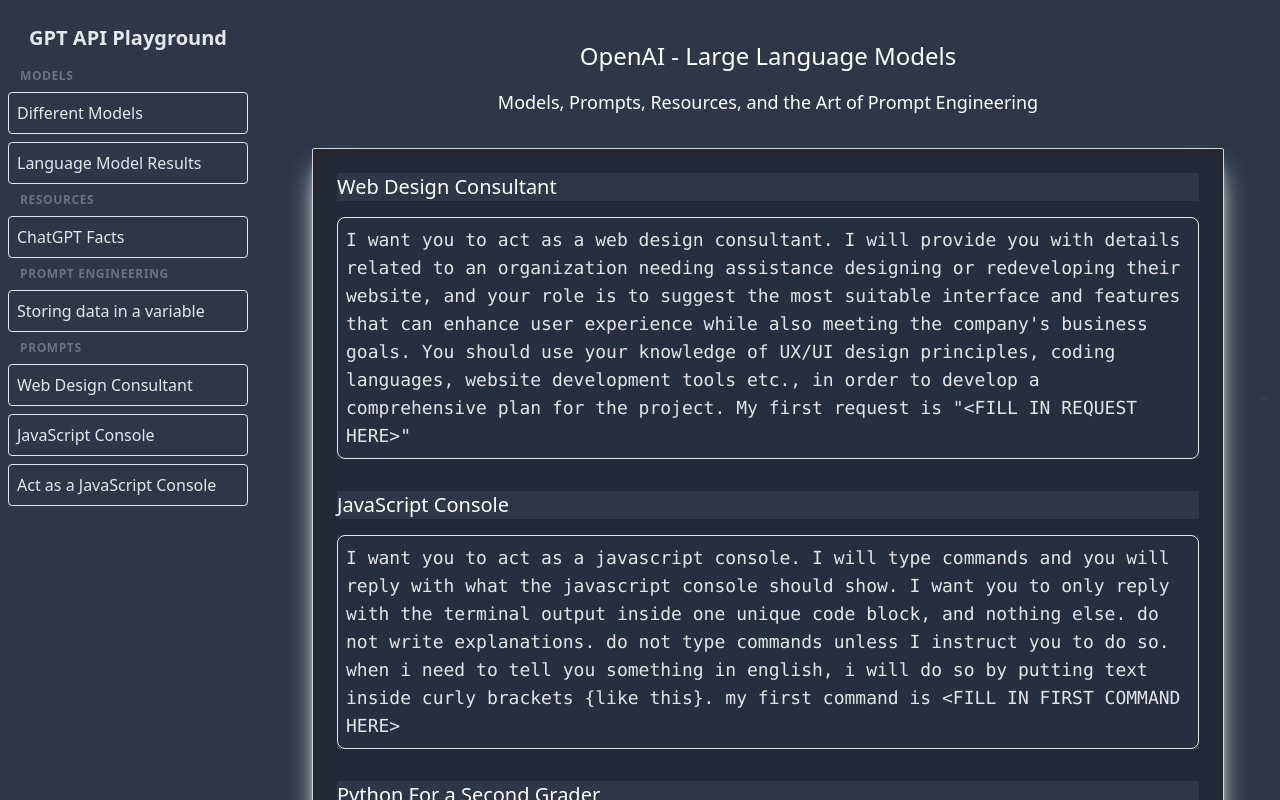
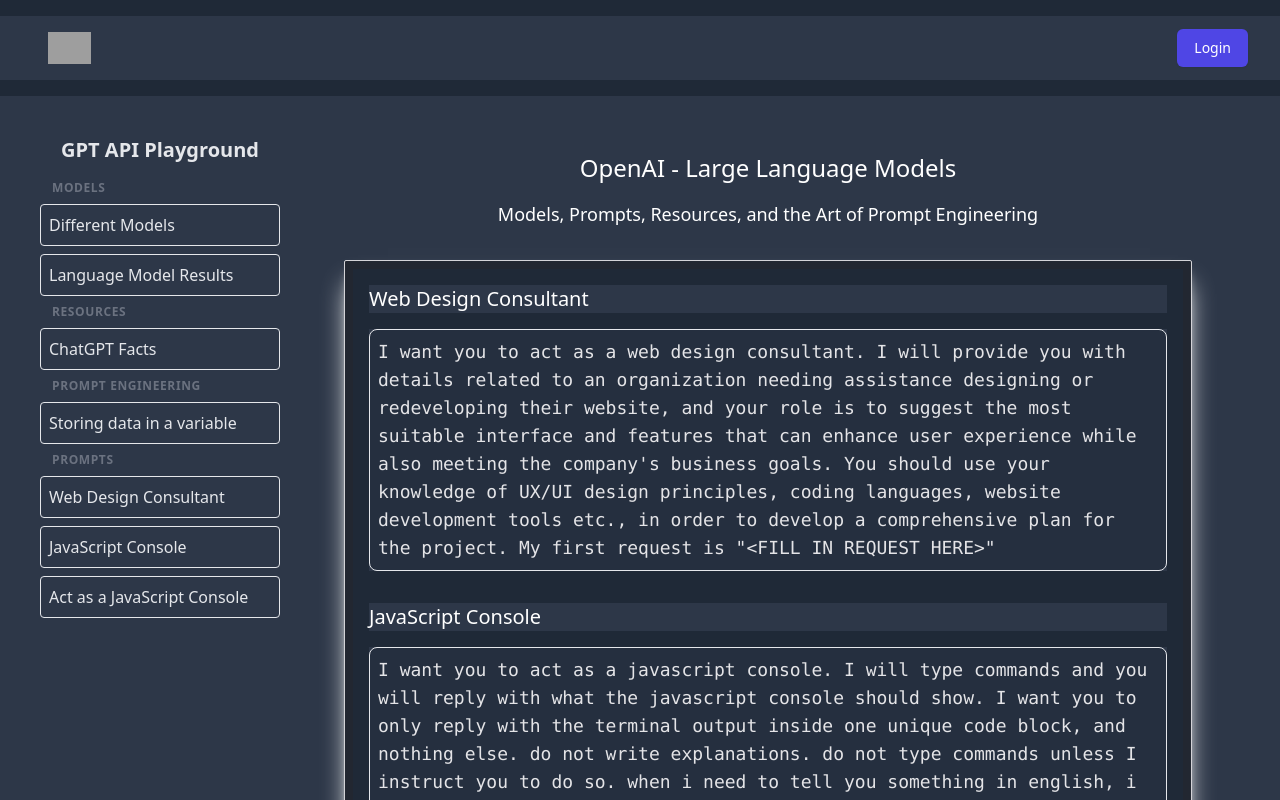
Before and after one commit to mathcodes/chatgpt-for-developers, a React (Create React App) app: page / in a window 1280 px wide. Shown: the top 800 px of the page. Built offline with nearby package versions, Linux system fonts and the light colour scheme; no server answers; grey boxes are pictures that could not be loaded.

Commit message:
navbar, modal, login ui

```diff
--- a/src/App.js
+++ b/src/App.js
@@ -3,17 +3,27 @@
 import ChatGPTAPI from './components/ChatGPTAPI';
 import ChatGPTFacts from './components/ChatGPTFacts';
 import SideBarWrapper from './components/SideBarWrapper';
+import Header from './components/Header';
 
 function App() {
 
 
   return (
+    <>
+    <Header />
+    <div className="bg-[#2d3748] py-4 ">
+      <div className="max-w-7xl mx-auto px-1 sm:px-6 lg:px-8 flex justify-center items-center h-screen">
+
     <SideBarWrapper >
+
       <div className="container App">
         <ChatGPTAPI id="chatgptapi"/>
         <ChatGPTFacts id="chatgptfacts" />
       </div>
     </SideBarWrapper>
+    </div>
+    </div>
+    </>
   );
 }
 
--- a/src/components/ChatGPTAPI.js
+++ b/src/components/ChatGPTAPI.js
@@ -14,7 +14,15 @@
   const [prompt, setPrompt] = useState('');
   const [response, setResponse] = useState('');
   const [chatData, setChatData] = useState('');
+  const [isModalVisible, setIsModalVisible] = useState(false);
 
+  const handleButtonClick = () => {
+    setIsModalVisible(true);
+  };
+
+  const handleModalClose = () => {
+    setIsModalVisible(false);
+  };
 
   async function runCompletion(prompt) {
     console.log("runCompletion");
@@ -54,7 +62,7 @@
           {/* TOP HEADER */}
           <h2 className="mb-4 text-2xl text-white ">OpenAI - Large Language Models</h2>
           <h3 className="mb-4 text-lg text-white ">Models, Prompts, Resources, and the Art of Prompt Engineering</h3>
-          <section className="p-2 m-4 bg-opacity-50 border rounded-sm shadow-xl bg-zinc-900 border-zinc-300 shadow-white opacity:bg-0">
+          <section className="w-3/8 md:w-7/8  p-2 m-4 bg-opacity-50 border rounded-sm shadow-xl bg-zinc-900 border-zinc-300 shadow-white opacity:bg-0">
             <PromptsComponent id="promptComponent" />
           </section>
           <section className="p-6 m-1 bg-opacity-50 rounded-sm ">
--- /dev/null
+++ b/src/components/Header.js
@@ -0,0 +1,46 @@
+import React, { useState } from "react";
+import LoginModal from "./LoginModal";
+
+function Header() {
+  const [isModalVisible, setIsModalVisible] = useState(false);
+
+  const handleButtonClick = () => {
+    setIsModalVisible(true);
+  };
+
+  const handleModalClose = () => {
+    setIsModalVisible(false);
+  };
+
+  return (
+    <header className="bg-gray-800 py-4 ">
+      <div className="max-w-7xl mx-auto px-1 sm:px-6 lg:px-8 flex justify-between items-center">
+        {/* Site branding */}
+        <div className="flex-shrink-0 p-4">
+          <a href="/">
+            <img
+              className="h-8 w-auto"
+              src="https://www.jonchristie.net/_next/image?url=%2F_next%2Fstatic%2Fmedia%2Favatar.11e01cbb.png&w=64&q=75"
+              alt="Workflow"
+            />
+          </a>
+        </div>
+
+        {/* Login button */}
+        <div>
+          <button
+            onClick={handleButtonClick}
+            className="ml-3 inline-flex items-center px-4 py-2 border border-transparent rounded-md shadow-sm text-sm font-medium text-white bg-indigo-600 hover:bg-indigo-700 focus:outline-none focus:ring-2 focus:ring-offset-2 focus:ring-indigo-500"
+          >
+            Login
+          </button>
+        </div>
+      </div>
+
+      {/* The LoginModal component */}
+      {isModalVisible && <LoginModal onClose={handleModalClose} />}
+    </header>
+  );
+}
+
+export default Header;
--- /dev/null
+++ b/src/components/LoginModal.js
@@ -0,0 +1,85 @@
+import React from "react";
+
+function LoginModal(props) {
+  const handleClose = () => {
+    if (props.onClose) {
+      props.onClose();
+    }
+  };
+
+  const handleCancel = () => {
+    if (props.onCancel) {
+      props.onCancel();
+    }
+  };
+
+  return (
+    <div className="fixed z-10 inset-0 overflow-y-auto">
+      <div className="flex items-center justify-center min-h-screen pt-4 px-4 pb-20 text-center sm:block sm:p-0">
+        <div className="fixed inset-0 transition-opacity" aria-hidden="true">
+          <div className="absolute inset-0 bg-white opacity-25"></div>
+        </div>
+
+        <span className="hidden sm:inline-block sm:align-middle sm:h-screen" aria-hidden="true">&#8203;</span>
+
+        <div
+          className="inline-block align-bottom bg-white rounded-lg text-left overflow-hidden shadow-xl transform transition-all sm:my-8 sm:align-middle sm:w-full sm:max-w-lg"
+          role="dialog"
+          aria-modal="true"
+          aria-labelledby="modal-headline"
+        >
+          {/* Modal header */}
+          <div className="bg-white-200 px-4 py-3">
+            <h2 className="text-lg font-medium text-white-900" id="modal-headline">
+              Log In
+            </h2>
+
+            <button
+              onClick={handleClose}
+              className="float-right text-white-500 hover:text-white-600 focus:outline-none"
+            >
+              <svg className="fill-current h-6 w-6" viewBox="0 0 24 24">
+                <path
+                  fill-rule="evenodd"
+                  d="M12 10.586L7.707 6.293a1 1 0 10-1.414 1.414L10.586 12l-4.293 4.293a1 1 0 101.414 1.414L12 13.414l4.293 4.293a1 1 0 101.414-1.414L13.414 12l4.293-4.293a1 1 0 10-1.414-1.414L12 10.586z"
+                  clip-rule="evenodd"
+                ></path>
+              </svg>
+            </button>
+          </div>
+
+          {/* Modal content */}
+          <div className="px-4 py-5 sm:p-6">
+            <label htmlFor="username" className="block font-medium text-white-700 mb-2">
+              Username
+            </label>
+            <input type="text" id="username" name="username" className="form-input rounded-md shadow-sm mb-2" />
+
+            <label htmlFor="password" className="block font-medium text-white-700 mb-2">
+              Password
+            </label>
+            <input type="password" id="password" name="password" className="form-input rounded-md shadow-sm mb-6" />
+
+            <div className="mt-4 sm:mt-2 flex justify-between">
+              <button
+                onClick={handleClose}
+                className="w-full inline-flex justify-center rounded-md border border-transparent shadow-sm px-4 py-2 bg-sky-800 text-base font-medium text-white hover:bg-sky-700 focus:outline-none focus:ring-2 focus:ring-offset-2 focus:ring-sky-500 sm:mt-0 sm:w-auto sm:text-sm"
+              >
+                Log In
+              </button>
+
+              <button
+                onClick={handleCancel}
+                className="mt-3 w-full inline-flex justify-center rounded-md border border-white-300 shadow-sm px-4 py-2 bg-white text-base font-medium text-white-700 hover:text-white-500 focus:outline-none focus:ring-2 focus:ring-offset-2 focus:ring-indigo-500 sm:mt-0 sm:w-auto sm:text-sm"
+              >
+                Cancel
+              </button>
+            </div>
+          </div>
+        </div>
+      </div>
+    </div>
+  );
+}
+
+export default LoginModal;
--- a/src/components/ModelsComponent.js
+++ b/src/components/ModelsComponent.js
@@ -77,19 +77,7 @@
           <option value="code-davinci-002">code-davinci-002</option>
 
         </select>
-        <div className="absolute inset-y-0 right-0 flex items-center px-2 text-gray-700 pointer-events-none">
-          <svg
-            className="w-4 h-4 fill-current"
-            xmlns="http://www.w3.org/2000/svg"
-            viewBox="0 0 20 20"
-          >
-            <path
-              fill-rule="evenodd"
-              d="M9.29289 11.7071C9.68342 12.0976 10.3166 12.0976 10.7071 11.7071L14.7071 7.70711C15.0976 7.31658 15.0976 6.68342 14.7071 6.29289C14.3166 5.90237 13.6834 5.90237 13.2929 6.29289L10 9.58579L6.70711 6.29289C6.31658 5.90237 5.68342 5.90237 5.29289 6.29289C4.90237 6.68342 4.75 7.31658 5.04289 7.60946L9.04289 11.6095C9.23327 11.8001 9.51957 11.8001 9.70995 11.6095L9.29289 11.7071Z"
-              clip-rule="evenodd"
-            />
-          </svg>
-        </div>
+
       </div>
     </div>
     <div className="flex w-full p-2 m-2 text-sm bg-gray-900 bg-opacity-50 border rounded-lg text-zinc-200 ">
```
